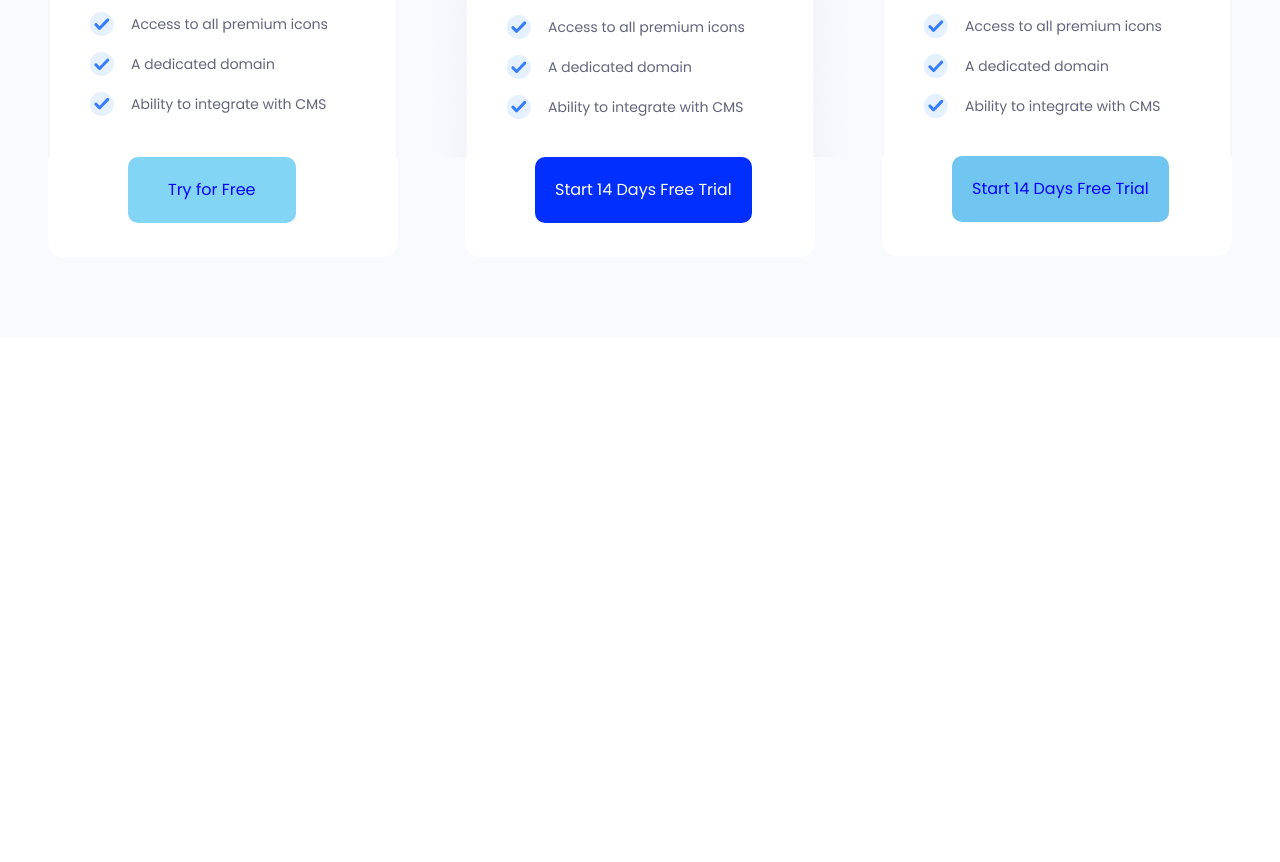
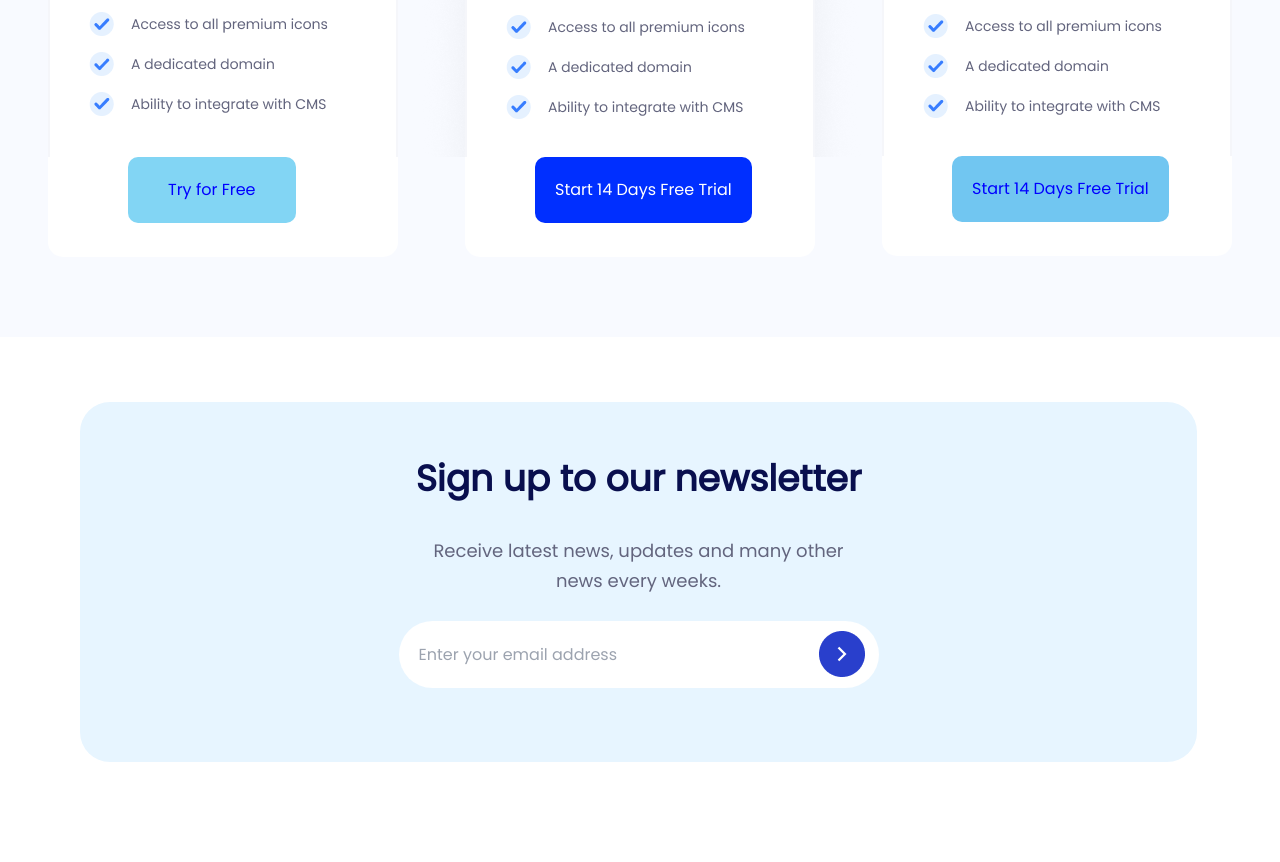
Before and after one commit to Pan-Titima/fe-mini-project-quickspace, a plain HTML site: page index.html in a window 1280 px wide. Shown: the part 4142-5004 px from the top of the page. Before the commit the page ends 4479 px from the top, so only its background shows below. Drawn offline with nearby package versions, Linux system fonts and the light colour scheme.

Commit message:
fe mini project: page-6

```diff
--- a/index.html
+++ b/index.html
@@ -272,9 +272,7 @@
     </div>
     <div class="page-5">
       <div class="header-5">
-        <div class="header-5-1">
-            Expand your options with a subscription
-        </div>
+        <div class="header-5-1">Expand your options with a subscription</div>
         <div class="header-5-2">
           <p>
             <span
@@ -287,11 +285,11 @@
           </p>
         </div>
         <div class="header-5-3">
-            <p><span>Bill Monthly</span></p>
-            <div>
-              <img src="./assets/images/page-5/Group 5732.png" />
-            </div>
-            <p><span>Bill Anually</span></p>
+          <p><span>Bill Monthly</span></p>
+          <div>
+            <img src="./assets/images/page-5/Group 5732.png" />
+          </div>
+          <p><span>Bill Anually</span></p>
         </div>
         <div class="content-5">
           <div class="content-5-1">
@@ -314,7 +312,23 @@
           </div>
         </div>
       </div>
-
+    </div>
+    <div class="page-6">
+      <div class="bg-6">
+        <div class="header-6-1">
+          <p><span>Sign up to our newsletter</span></p>
+        </div>
+        <div class="header-6-2">
+          <p><span>Receive latest news, updates and many other</span></p>
+          <span>news every weeks.</span>
+        </div>
+        <div>
+          <input class="text-6" placeholder="Enter your email address" />
+          <button class="enter-6">
+            <img src="./assets/images/page-6/Group 52.png" />
+          </button>
+        </div>
+      </div>
     </div>
   </body>
 </html>
--- a/style.css
+++ b/style.css
@@ -709,3 +709,97 @@ p span {
   margin-left: 70px;
   color: blue;
 }
+
+.page-6 {
+  padding-top: 65px;
+  padding-bottom: 100px;
+  width: 100vw;
+}
+
+
+.bg-6 {
+  display: flex;
+  flex-wrap: wrap;
+  flex-direction: column;
+  justify-content: flex-start;
+  align-items: center;
+  margin-left: 80px;
+  width: 500px;
+  height: 360px;
+  border-radius: 30px 30px 30px 30px;
+  background-color: #E7F5FF;
+
+}
+
+.text-6 {
+  text-indent: 20px;
+  margin-top: 25px;
+  width: 280px;
+  height: 67px;
+  top: 225px;
+  left: 480px;
+  border-radius: 50px 50px 50px 50px;
+}
+
+@media only screen and (min-width: 992px) {
+  .bg-6 {
+    display: flex;
+    flex-wrap: wrap;
+    flex-direction: column;
+    justify-content: flex-start;
+    align-items: center;
+    margin-left: 80px;
+    width: 1117px;
+    height: 360px;
+    border-radius: 30px 30px 30px 30px;
+    background-color: #E7F5FF;
+
+  }
+
+  .text-6 {
+    text-indent: 20px;
+    margin-top: 25px;
+    width: 480px;
+    height: 67px;
+    top: 225px;
+    left: 480px;
+    border-radius: 50px 50px 50px 50px;
+  }
+
+
+  .enter-6 {
+    position: absolute;
+    margin-left: -60px;
+    margin-top: 35px;
+  }
+
+}
+
+
+.header-6-1 {
+
+  padding-top: 50px;
+  font-size: 36px;
+  font-weight: 600;
+  line-height: 54px;
+  color: #090F4E;
+
+}
+
+.header-6-2 {
+  text-align: center;
+  margin-top: 30px;
+  font-family: "Roboto";
+  font-size: 18px;
+  font-weight: 400;
+  line-height: 30px;
+  color: #63657E;
+}
+
+
+
+.enter-6 {
+  position: absolute;
+  margin-left: -60px;
+  margin-top: 35px;
+}
```
Also changed, not shown: assets/images/page-6/Group 52.png (added).
